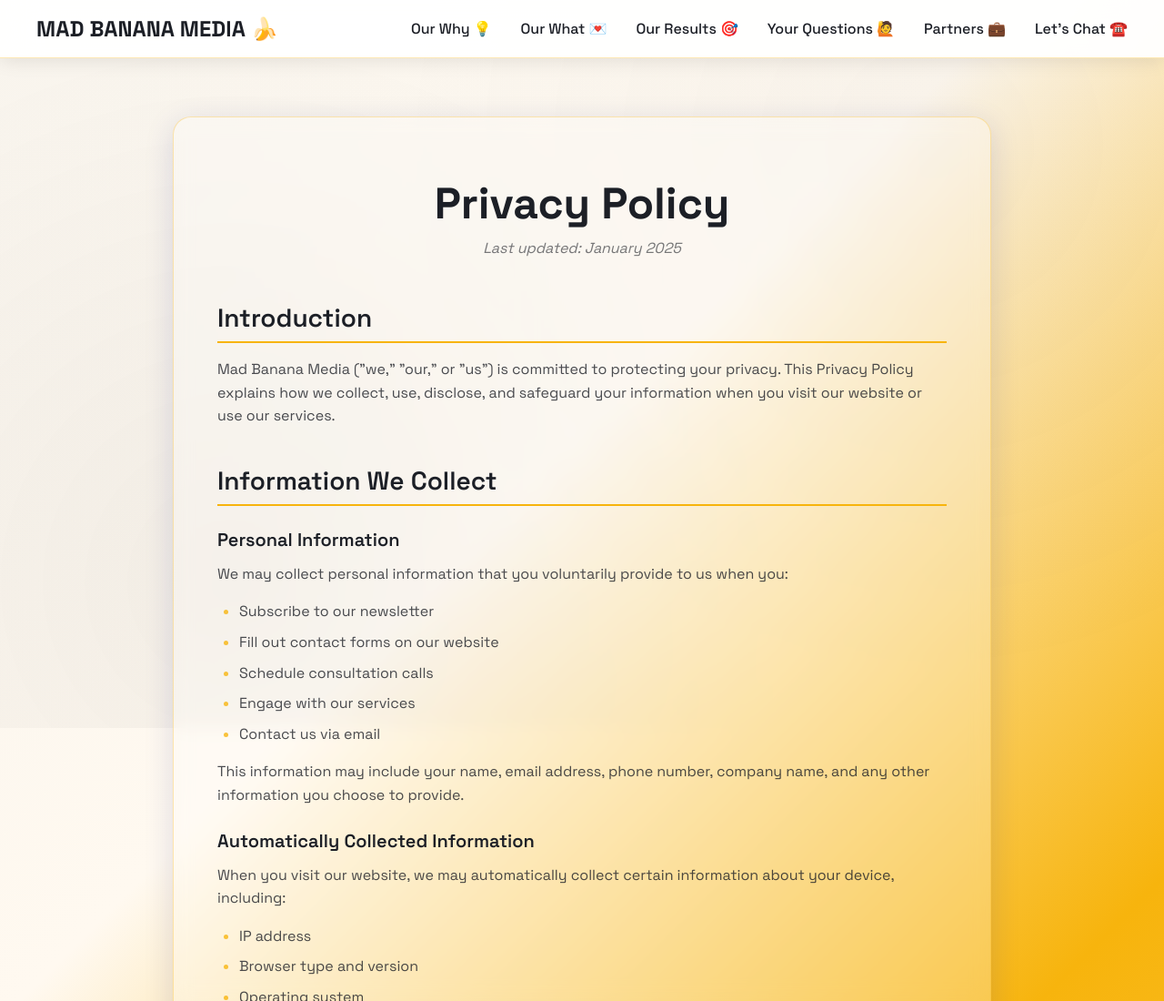
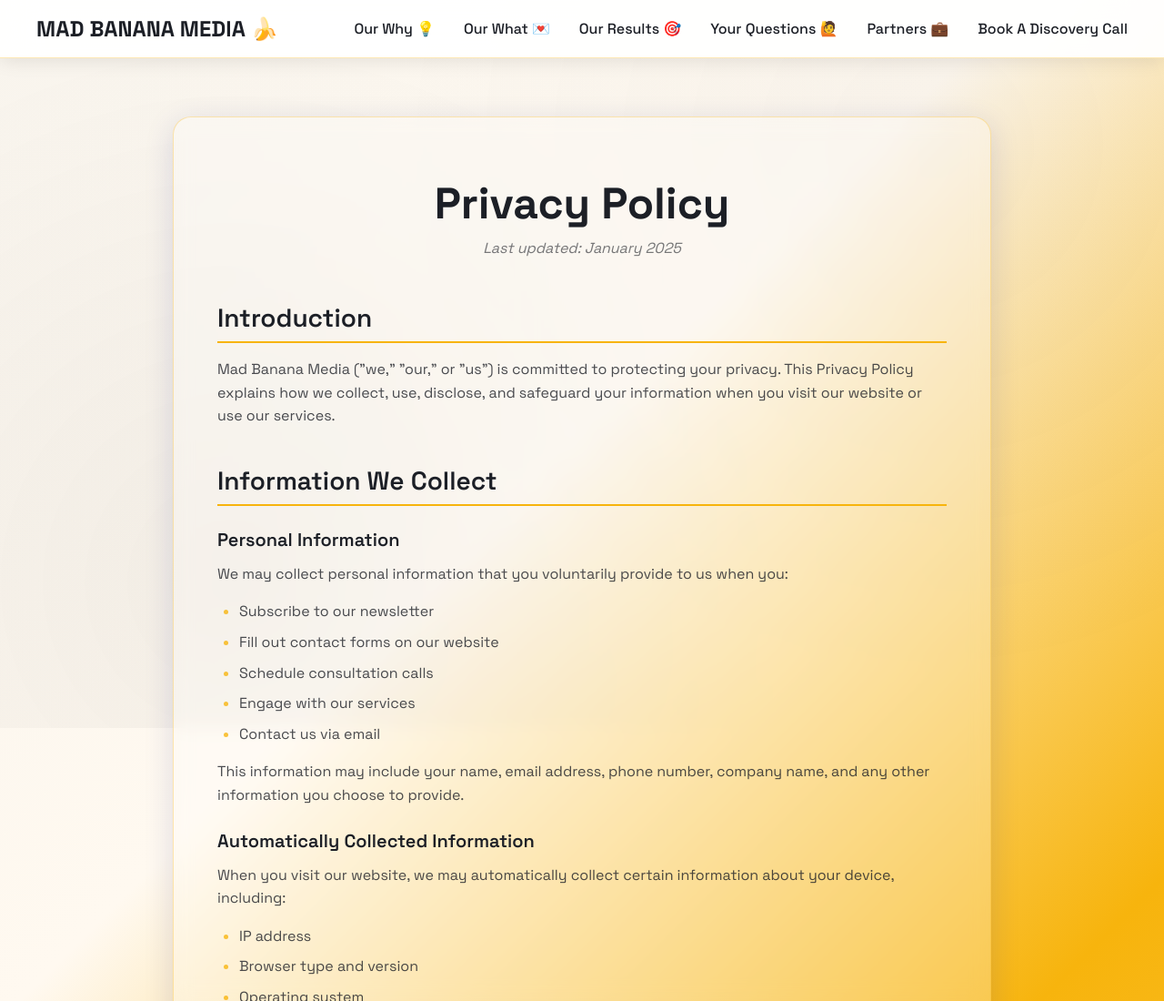
Before and after one commit to c3rra/mbmsite, a plain HTML site: page privacy.html in a window 1280 px wide. Shown: the top 1100 px of the page at 91% size. Drawn offline with Linux system fonts and the light colour scheme.

Commit message:
pushing again because I didn't save

```diff
--- a/privacy.html
+++ b/privacy.html
@@ -22,7 +22,7 @@
                 <li><a href="https://madbananamedia.com/#testimonials">Our Results 🎯</a></li>
                 <li><a href="https://madbananamedia.com/#faq">Your Questions 🙋</a></li>
                 <li><a href="https://madbananamedia.com/partners">Partners 💼</a></li>
-                <li><a href="https://cal.com/mad-banana-media-ojblzk/1-2-1">Let's Chat ☎️</a></li>
+                <li><a href="https://cal.com/mad-banana-media-ojblzk/1-2-1">Book A Discovery Call</a></li>
             </ul>
             <div class="hamburger">
                 <span></span>
```
Also changed, not shown: index.html (+4 -4 lines), newslettermasteryprogram.html (+1 -1 lines), nmp-waitlist-thankyou.html (+1 -1 lines), partners.html (+1 -1 lines).
